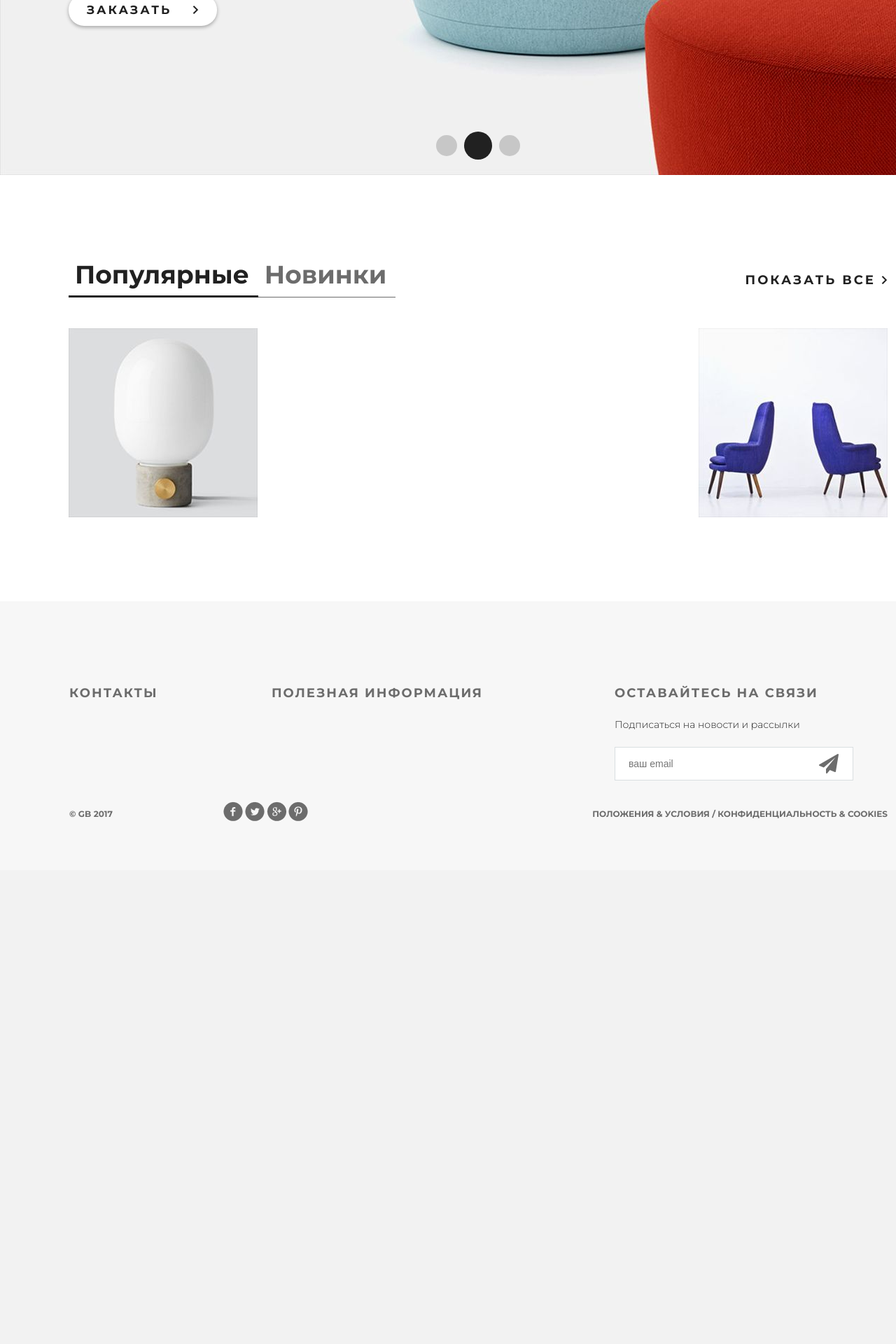
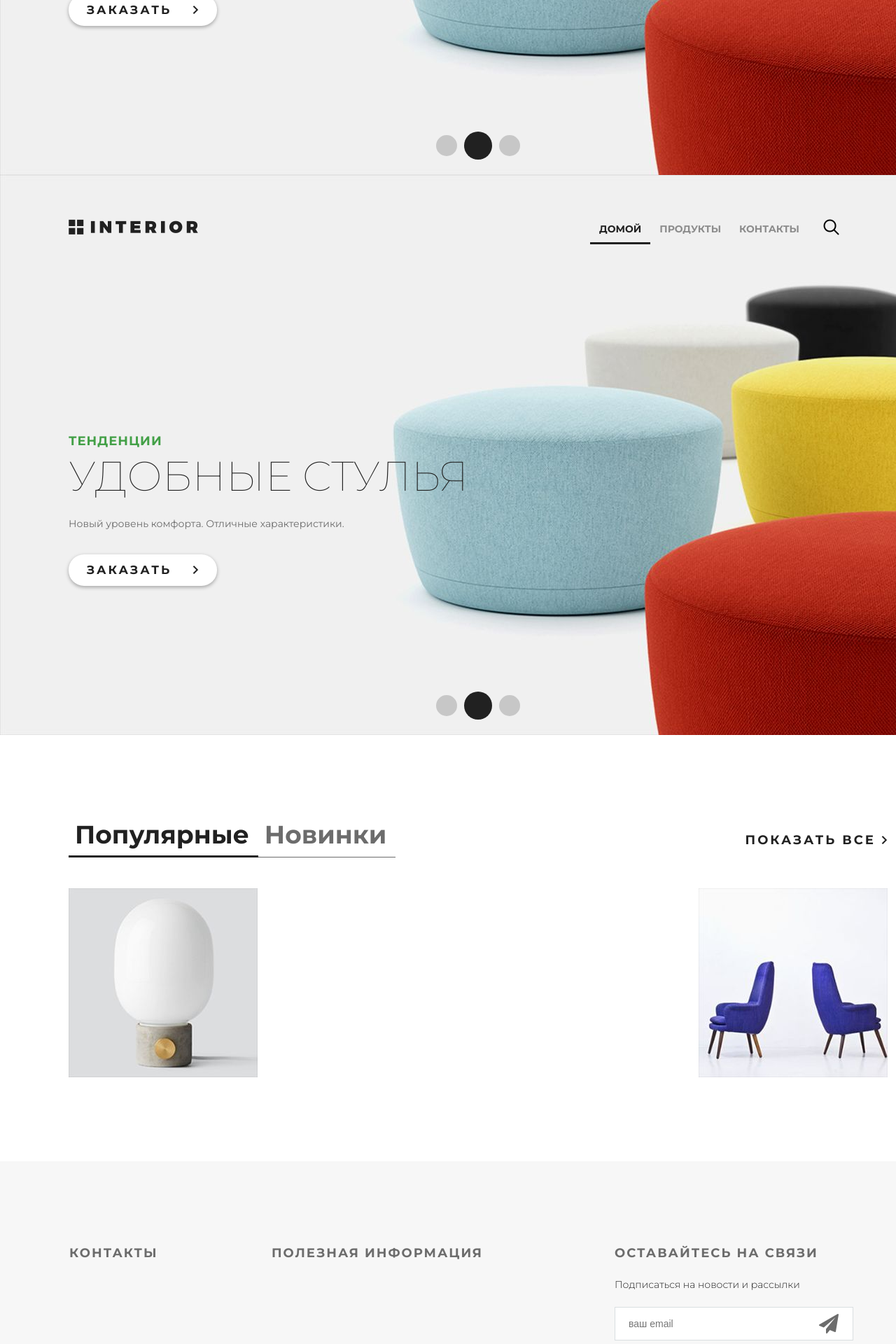
Before and after one commit to juliojm13/forGithub, a Django app: template templates/mainapp/index.html in a window 1280 px wide; the page is wider, and only the part inside the window is pictured. Shown: the part 550-2470 px from the top of that part at 70% size. Before the commit the page ends 1723 px from the top of that part, so only its background shows below. Run offline with Django 4.2, Linux system fonts and the light colour scheme; the template is opened without the code that fills it, so the values that code supplies are empty.

Commit message:
new div on index

```diff
--- a/templates/mainapp/index.html
+++ b/templates/mainapp/index.html
@@ -9,6 +9,27 @@
 <body>
 	<div class="container">
 		<div class="slider">
+			<div class="header clearfix">
+				<a href="/" class="logo"></a>
+				<ul class="menu">
+					<li><a href="/" class="active">домой</a></li>
+					<li><a href="/products">продукты</a></li>
+					<li><a href="/contact">контакты</a></li>
+				</ul>
+				<a href="#" class="search"></a>
+			</div>
+			<div class="text-slider">
+				<h3 class="green">тенденции</h3>
+				<h3 class="big"> удобные стулья</h3>
+				<p>Новый уровень комфорта. Отличные характеристики.</p>
+				<a href="#" class="button-order">заказать <img src="/static/img/arrow.png" alt=""></a>
+			</div>
+			<div class="navi">
+				<a href="#"></a><a href="#"></a><a href="#"></a>
+			</div>
+		</div>
+
+			<div class="slider">
 			<div class="header clearfix">
 				<a href="/" class="logo"></a>
 				<ul class="menu">
```
